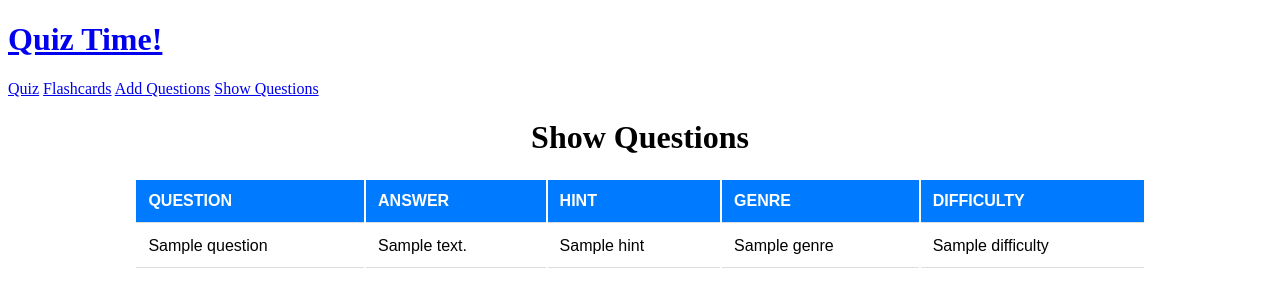
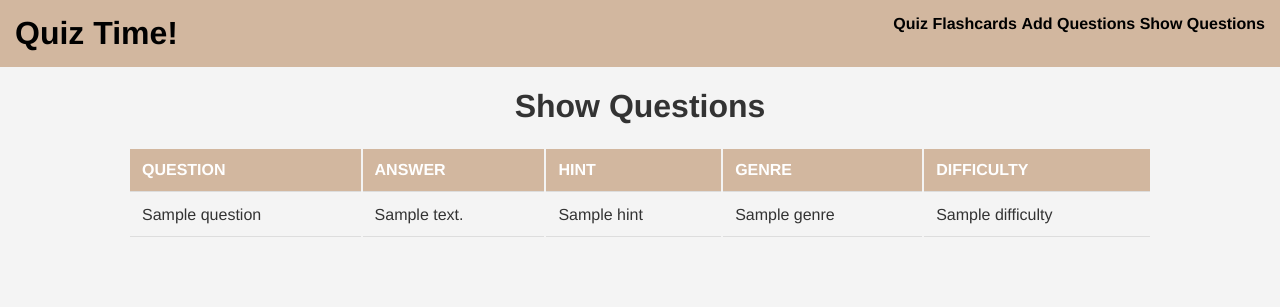
Before and after one commit to software-students-spring2025/web-app, a Flask app: page /question/show in a window 1280 px wide. Shown: the top 307 px of the page. Run offline with Flask 3, Linux system fonts and the light colour scheme; a database or web service that is not in the repository returns one stand-in record (values such as "Sample title").

Commit message:
Added CSS for header and body

```diff
--- a/static/css/main.css
+++ b/static/css/main.css
@@ -2,7 +2,7 @@
 .table-container {
     width: 80%;
     margin: 20px auto;
-    font-family: Arial, sans-serif;
+    font-family: Helvetica, sans-serif;
 }
 
 .table-container table {
@@ -22,7 +22,7 @@
 }
 
 .table-container th {
-    background-color: #007bff;
+    background-color: #d2b79f;
     color: white;
     text-transform: uppercase;
 }
@@ -53,3 +53,42 @@
 
 .alert.success { background-color: #d4edda; color: #155724; border: 1px solid #c3e6cb; }
 .alert.error { background-color: #f8d7da; color: #721c24; border: 1px solid #f5c6cb; }
+
+body {
+    font-family: Helvetica, sans-serif;
+    background-color: #f4f4f4;
+    color: #333;
+    text-align: center;
+    margin: 0;
+    padding: 0;
+}
+
+header {
+    background-color: #d2b79f;
+    padding: 15px;
+    text-align: left;
+}
+
+header h1 {
+    display: inline;
+    margin: 0;
+}
+
+header a {
+    text-decoration: none;
+    color: black;
+    font-weight: bold;
+}
+
+nav {
+    float: right;
+}
+
+.nav-link {
+    margin-left: 20px;
+    padding: 8px 15px;
+    background-color: #555;
+    color: white;
+    border-radius: 5px;
+    text-decoration: none;
+}
```
